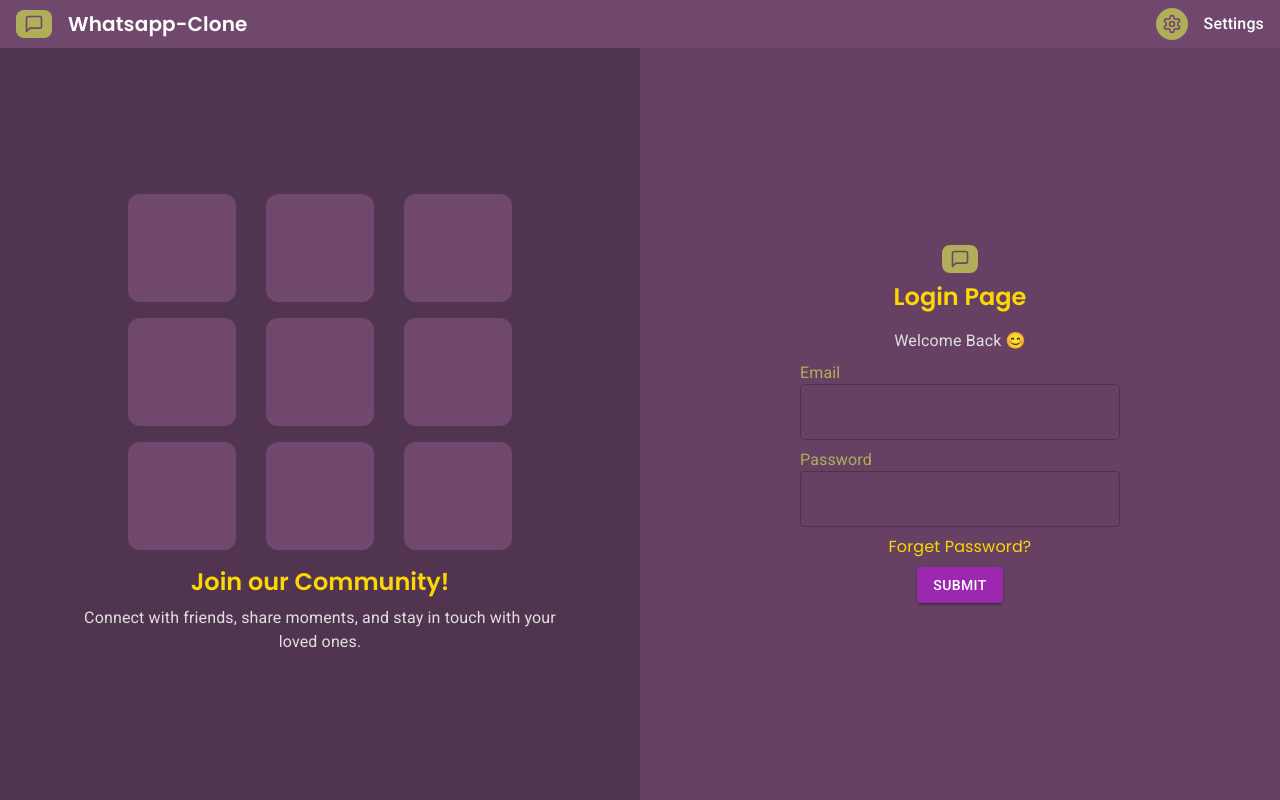
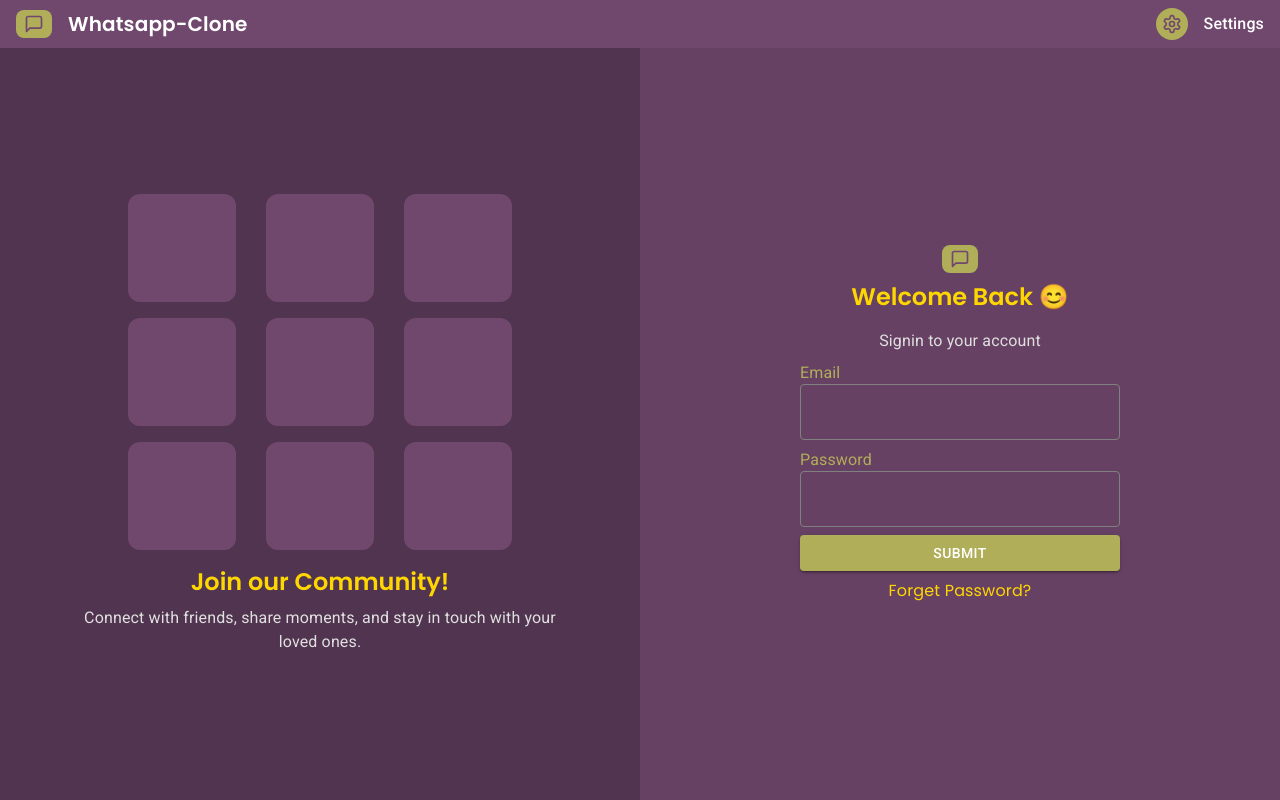
Before and after one commit to DhruvcepheiSachaniya/whatsapp-clone-frontend, a React (Vite) app: page / in a window 1280 px wide. Built offline with nearby package versions, Linux system fonts and the light colour scheme.

Commit message:
update on secondpage button

```diff
--- a/src/components/landing/SecondPart.tsx
+++ b/src/components/landing/SecondPart.tsx
@@ -29,13 +29,17 @@ const SecondPart: React.FC = () => {
       >
         <MessageSquare size={20} color="#70486d" />
       </Box>
-      <Typography variant="h5"
+      <Typography
+        variant="h5"
         sx={{
           fontFamily: "'Poppins', sans-serif",
           fontWeight: 600,
           color: "#FFD700", // Gold color
           marginBottom: 1,
-        }}>Login Page</Typography>
+        }}
+      >
+        Welcome Back 😊
+      </Typography>
 
       <Typography
         sx={{
@@ -45,37 +49,83 @@ const SecondPart: React.FC = () => {
           lineHeight: 1.5,
         }}
       >
-          Welcome Back 😊
+        Signin to your account
       </Typography>
 
       <Box>
-        <InputLabel sx={{
-          color: '#b1ae59'
-        }}>Email</InputLabel>
-        <TextField variant="outlined" sx={{
-          width: '20rem',
-        }}/>
+        <InputLabel
+          sx={{
+            color: "#b1ae59",
+          }}
+        >
+          Email
+        </InputLabel>
+        <TextField
+          variant="outlined"
+          sx={{
+            width: "20rem",
+            "& .MuiOutlinedInput-root": {
+              "& fieldset": {
+                borderColor: "gray", // Default border color
+              },
+              "&:hover fieldset": {
+                borderColor: "#FFD700", // Border color on hover
+              },
+              "&.Mui-focused fieldset": {
+                borderColor: "#FFD700", // Border color when focused
+              },
+            },
+          }}
+        />
       </Box>
 
       <Box>
-        <InputLabel sx={{
-          color: '#b1ae59'
-        }}>Password</InputLabel>
-        <TextField id="outlined-basic" variant="outlined" sx={{
-          width: '20rem',
-        }}/>
+        <InputLabel
+          sx={{
+            color: "#b1ae59",
+          }}
+        >
+          Password
+        </InputLabel>
+        <TextField
+          variant="outlined"
+          sx={{
+            width: "20rem",
+            "& .MuiOutlinedInput-root": {
+              "& fieldset": {
+                borderColor: "gray", // Default border color
+              },
+              "&:hover fieldset": {
+                borderColor: "#FFD700", // Border color on hover
+              },
+              "&.Mui-focused fieldset": {
+                borderColor: "#FFD700", // Border color when focused
+              },
+            },
+          }}
+        />
       </Box>
 
-      <Typography sx={{
+      <Box>
+        <Button
+          sx={{
+            width: "20rem",
+            backgroundColor: "#b1ae59",
+          }}
+          variant="contained"
+        >
+          Submit
+        </Button>
+      </Box>
+      <Typography
+        sx={{
           fontFamily: "'Poppins', sans-serif",
           color: "#FFD700",
           cursor: "pointer",
-      }}>Forget Password?</Typography>
-
-      <Box>
-        <Button variant="contained" color="secondary">Submit</Button>
-      </Box>
-
+        }}
+      >
+        Forget Password?
+      </Typography>
     </Box>
   );
 };
```
Also changed, not shown: src/components/networkCalls/axiosinstance.ts (+4 -4 lines). Lines whose indentation alone changed are shown as unchanged.
